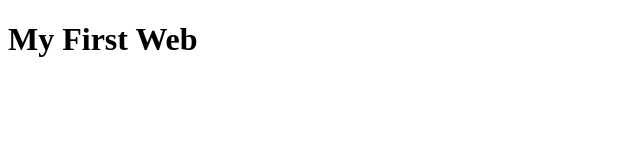
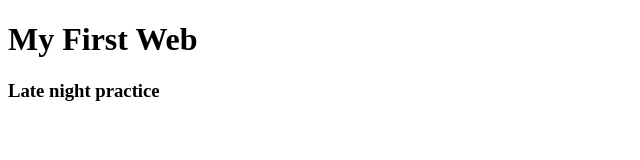
Before and after one commit to Rokibulhasan360/my-first-website, a plain HTML site: page index.html in a window 1280 px wide. Shown: the whole page, without its empty margins (0-640 px from the left). Drawn offline with Linux system fonts and the light colour scheme.

Commit message:
learned github push

```diff
--- a/index.html
+++ b/index.html
@@ -7,5 +7,6 @@
 </head>
 <body>
     <h1>My First Web</h1>
+    <h3>Late night practice</h3>
 </body>
 </html>
```
